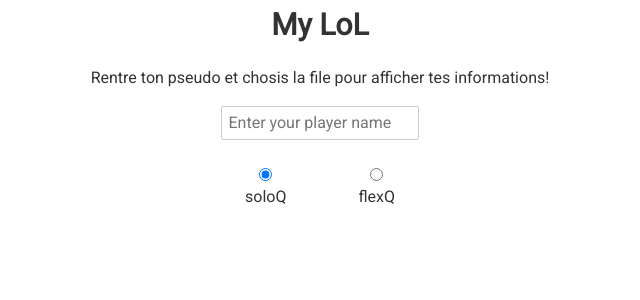
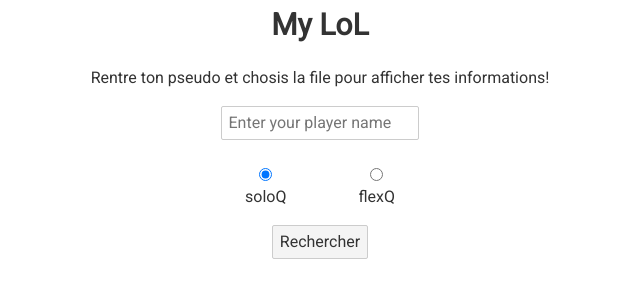
Before and after one commit to simtaxx/Front-End-MyLoL, a Svelte app: page / in a window 1280 px wide. Shown: the top 300 px of the page, without its empty margins (320-960 px from the left). Built offline with nearby package versions, Linux system fonts and the light colour scheme.

Commit message:
home - add a button to submit

```diff
--- a/src/views/pages/Home.svelte
+++ b/src/views/pages/Home.svelte
@@ -12,6 +12,7 @@
         <label for="flexQ">flexQ</label>
       </div>
     </div>
+    <button class="home__submit">Rechercher</button>
   </form>
   {#if playerData.loaded}
     <div>
@@ -82,5 +83,10 @@
       width: 150px;
       margin: 20px auto 0;
     }
+
+    &__submit {
+      text-align: center;
+      margin-top: 20px;
+    }
   }
 </style>
```
